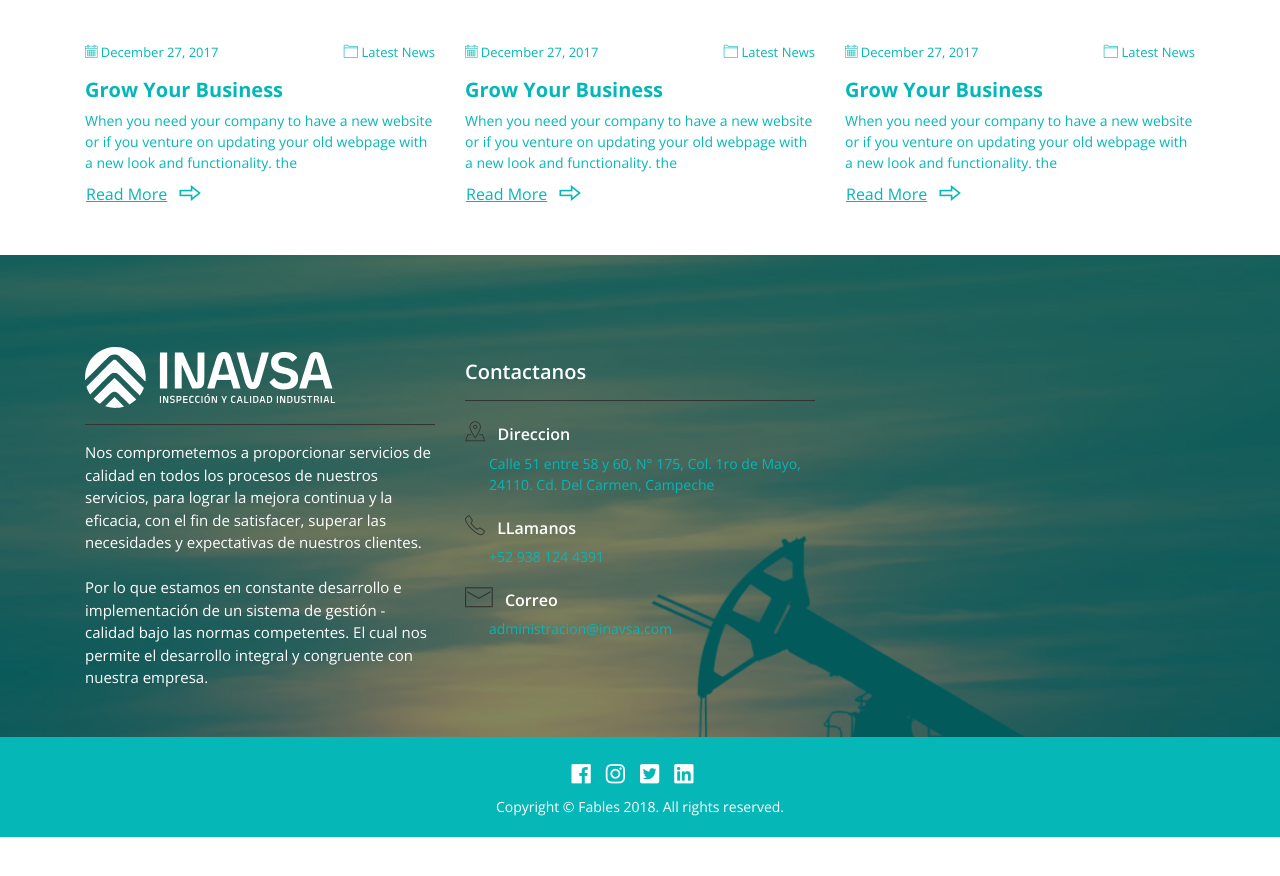
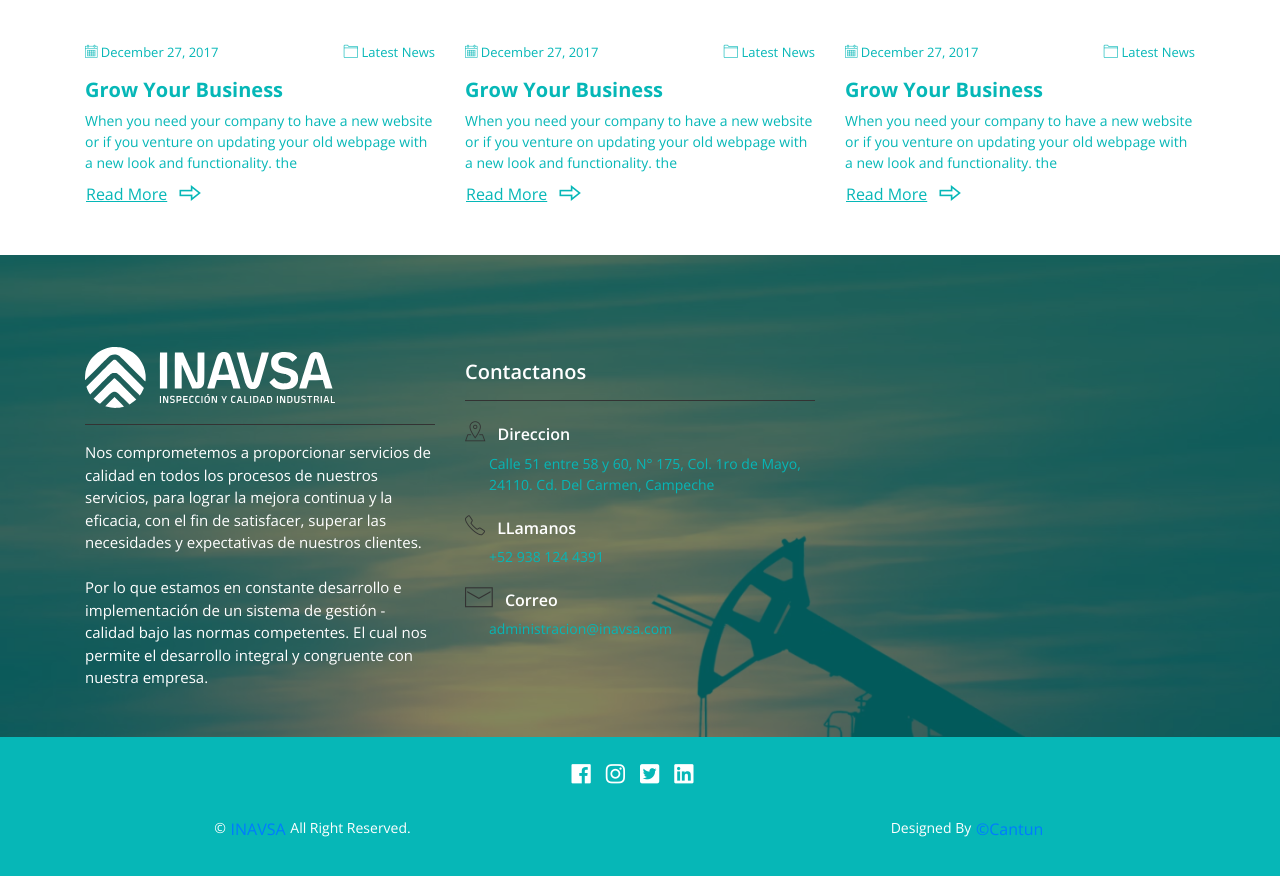
Before and after one commit to CantunB/inavsa, a plain HTML site: page index.html in a window 1280 px wide. Shown: the part 3256-4132 px from the top of the page. Before the commit the page ends 4093 px from the top, so only its background shows below. Drawn offline with nearby package versions, Linux system fonts and the light colour scheme; a script that the page names is missing; files whose address does not match are found by name.

Commit message:
Fix:Correction in the footer copyright

```diff
--- a/index.html
+++ b/index.html
@@ -993,8 +993,17 @@
             <li><a href="#" target="_blank"><i class="fab fa-twitter-square"></i></a></li>
             <li><a href="#" target="_blank"><i class="fab fa-linkedin"></i></a></li>
         </ul>
-        <p class="mb-0">Copyright © Fables 2018. All rights reserved.</p>
-
+        <!-- <p class="mb-0">Copyright © Fables 2018. All rights reserved.</p>  -->
+        <div class="copyright">
+            <div class="row">
+                <div class="col-md-6 text-center text-md-start mb-3 mb-md-0">
+                    &copy; <a class="btn fables-second-hover-color p-0 g"href="#">INAVSA</a> All Right Reserved.
+                </div>
+                <div class="col-md-6 text-center text-md-end">
+                    Designed By <a class="btn fables-second-hover-color p-0" href="https://cantun.com" target="_blank">&copy;Cantun</a>
+                </div>
+            </div>
+        </div>
 </div>
 
 <!-- /End Footer 2 Background Image -->
```
